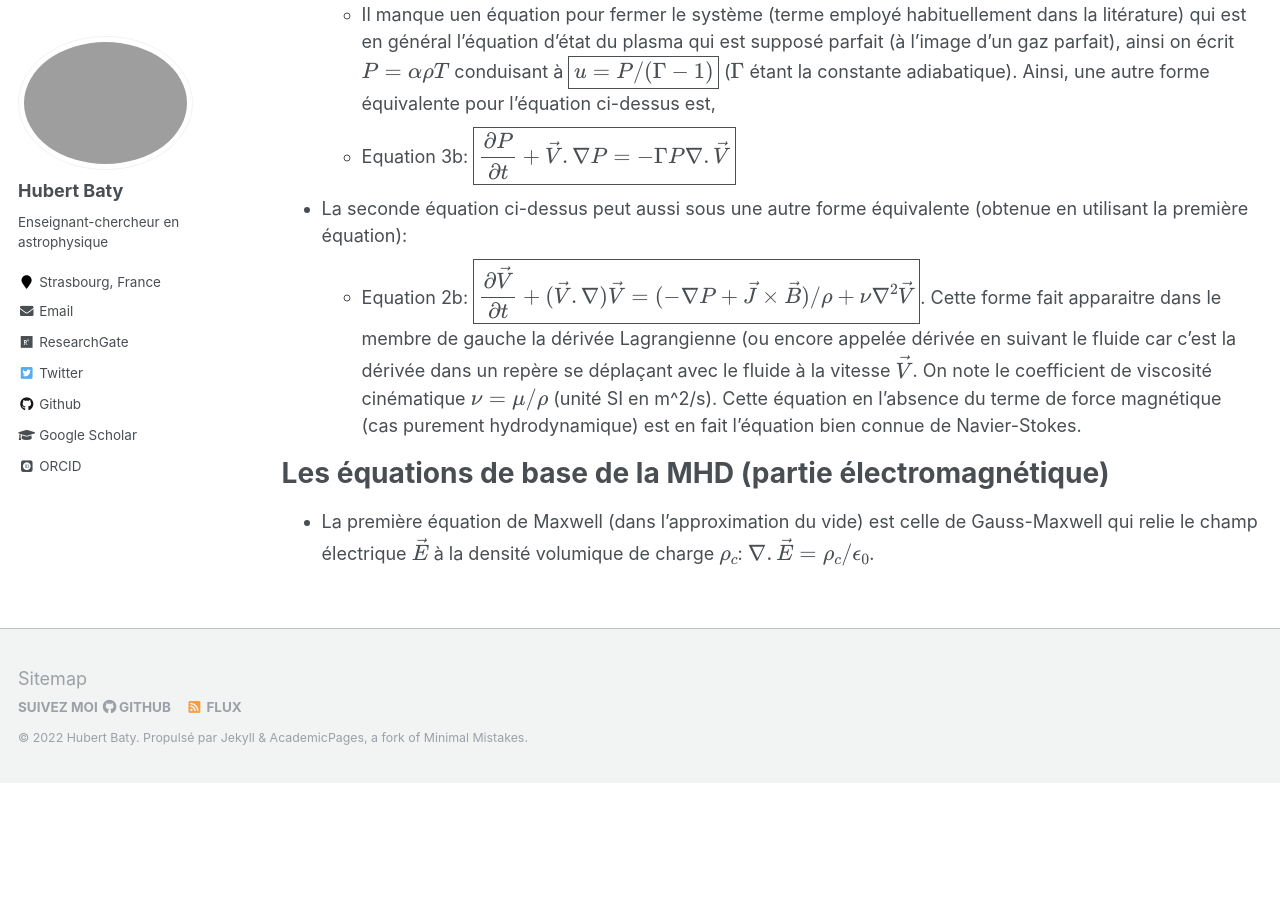
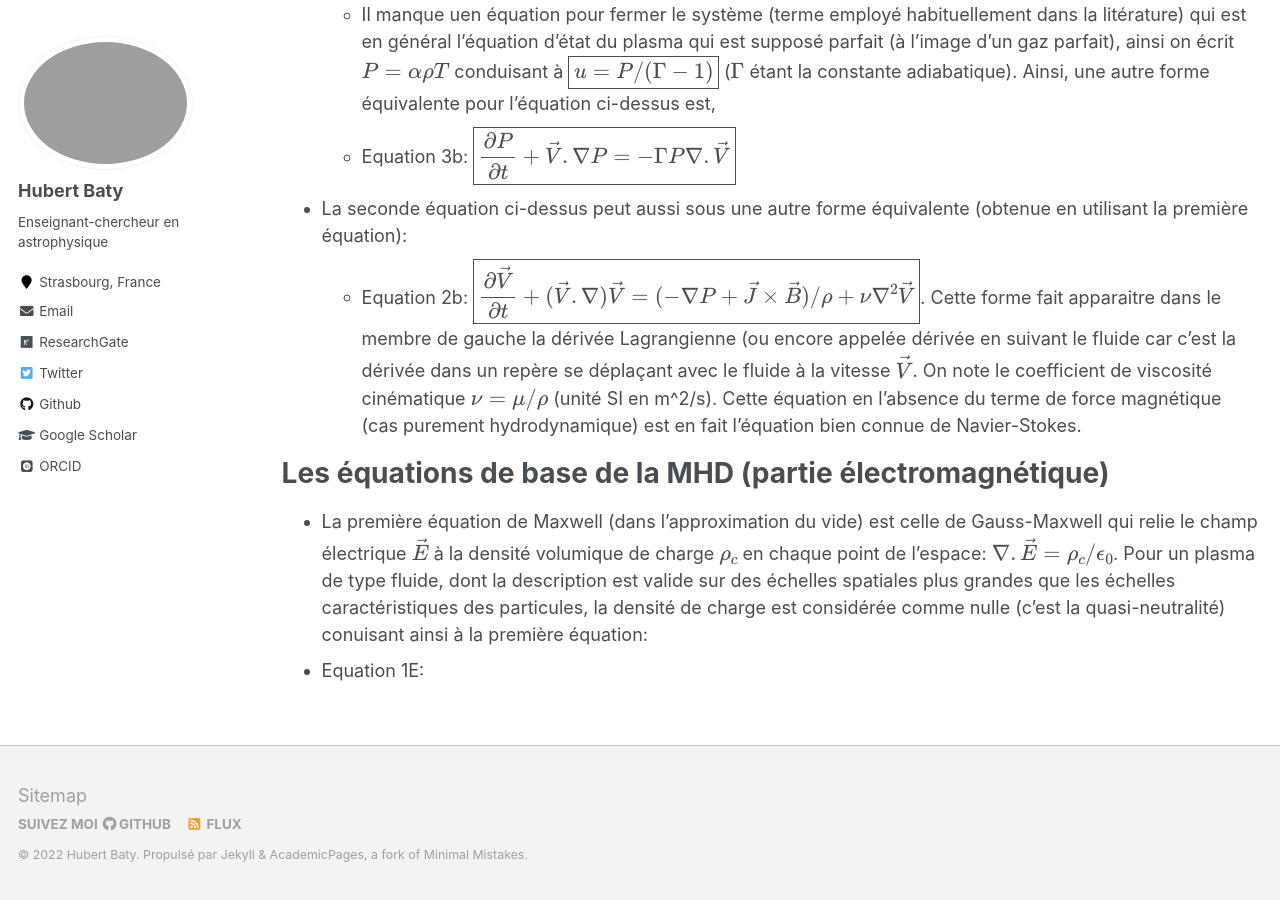
Before and after one commit to hubertbaty/hubertbaty.github.io, a Jekyll site: the page built from _pages/MHD.md, in a window 1280 px wide and 900 px high, scrolled down 1425 px. Built offline with Jekyll 4.4.1, drawn with Linux system fonts in a browser that asks for light colours; some web fonts are replaced; formulas are drawn with MathJax 3; before the commit the page ends 2208 px from its top, so only the background shows below that.

Commit message:
Update MHD.md

```diff
--- a/_pages/MHD.md
+++ b/_pages/MHD.md
@@ -34,4 +34,5 @@ pour le flux associé, et les termes sources qui sont toutes les densités de fo
 
 Les équations de base de la MHD (partie électromagnétique)
 ======
-* La première équation de Maxwell (dans l'approximation du vide) est celle de Gauss-Maxwell qui relie le champ électrique $\vec E$ à la densité volumique de charge $\rho_c$: $\nabla . \vec E = \rho_c/\epsilon_0$.
+* La première équation de Maxwell (dans l'approximation du vide) est celle de Gauss-Maxwell qui relie le champ électrique $\vec E$ à la densité volumique de charge $\rho_c$ en chaque point de l'espace: $\nabla . \vec E = \rho_c/\epsilon_0$. Pour un plasma de type fluide, dont la description est valide sur des échelles spatiales plus grandes que les échelles caractéristiques des particules, la densité de charge est considérée comme nulle (c'est la quasi-neutralité) conuisant ainsi à la première équation:
+* Equation 1E:
```
